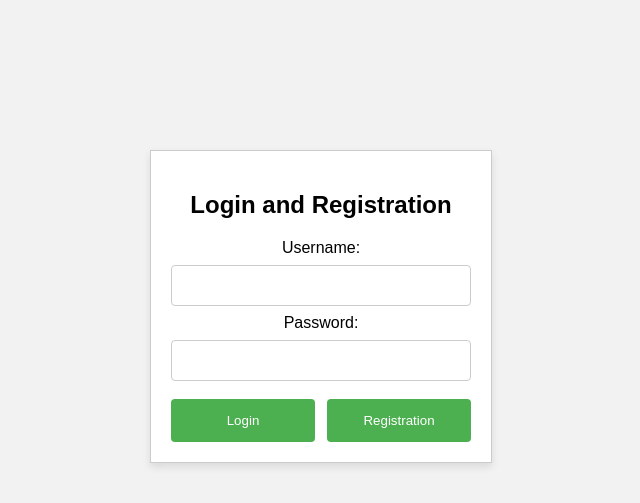
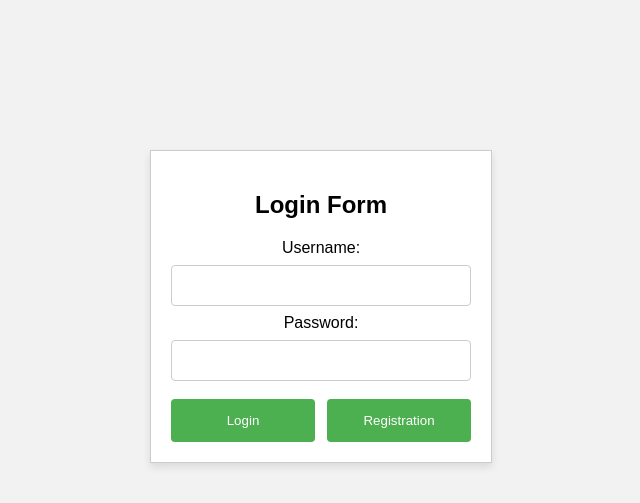
Before and after one commit to loayHajir/sikkaLibrary, a PHP site: page /login.php in a window 1280 px wide. Shown: the top 503 px of the page, without its empty margins (319-959 px from the left). Run offline with PHP 8.4, Linux system fonts and the light colour scheme.

Commit message:
login form

```diff
--- a/login.php
+++ b/login.php
@@ -30,7 +30,7 @@ if (isset($_POST['login'])) {
 <html>
 
 <head>
-    <title>Login and Registration Form</title>
+    <title>Login </title>
     <style>
     body {
         font-family: Arial, sans-serif;
@@ -85,7 +85,7 @@ if (isset($_POST['login'])) {
 
 <body>
     <div class="login-container">
-        <h2>Login and Registration</h2>
+        <h2>Login Form</h2>
         <form action="login.php" method="post">
             <label for="username">Username:</label>
             <input type="text" id="username" name="username">
```
